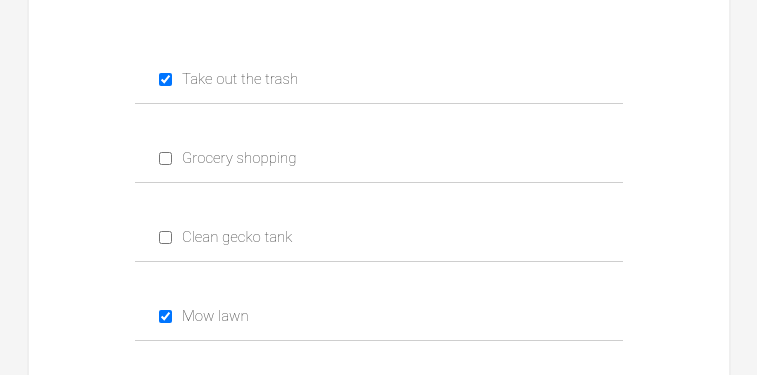
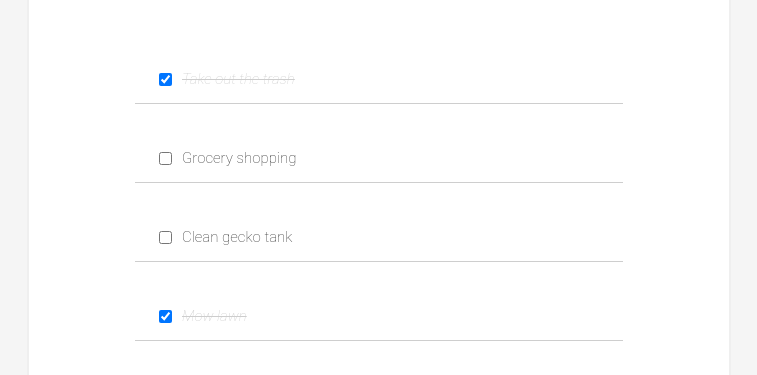
Before and after one commit to reymon359/react-todo-app, a React (Create React App) app: page / in a window 1280 px wide. Shown: the part 136-511 px from the top of the page, without its empty margins (261-1018 px from the left). Built offline with nearby package versions, Linux system fonts and the light colour scheme.

Commit message:
styling completed items

```diff
--- a/src/TodoItem.js
+++ b/src/TodoItem.js
@@ -1,6 +1,13 @@
 import React from 'react'
 
 function TodoItem(props){
+
+    // To style the completed items
+    const completedStyle = {
+        fontStyle: "italic",
+        color: "#cdcdcd",
+        textDecoration: "line-through"
+    }
 
     return (
         <div className="todo-item">
@@ -9,7 +16,7 @@
                 checked={props.item.completed}
                 onChange={() => props.handleChange(props.item.id)}
             />
-            <p>{props.item.text}</p>
+            <p style={props.item.completed ? completedStyle: null}>{props.item.text}</p>
         </div>
     )
 
```
